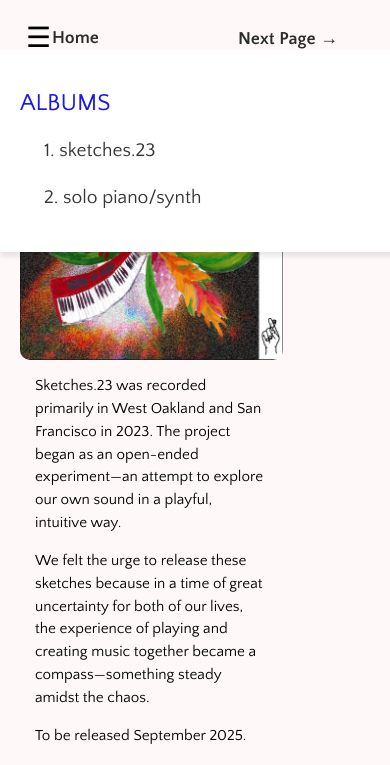
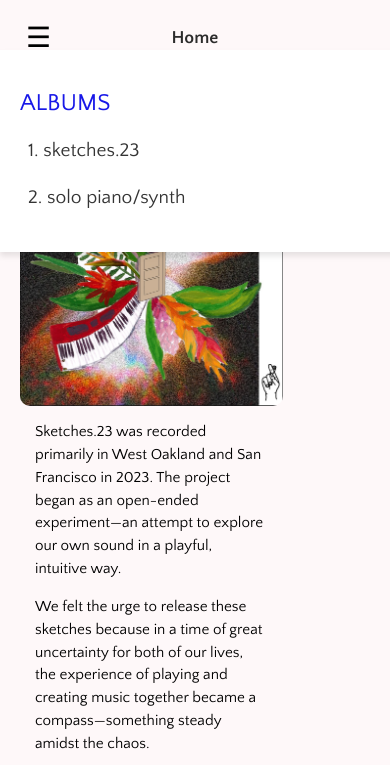
Before and after one commit to jingruwang76/my-website, a plain HTML site: page projects.html in a window 390 px wide. Both pictures are taken after a click on the button "Toggle Menu". Shown: the top 765 px of the page. Drawn offline with Linux system fonts and the light colour scheme.

Commit message:
further changes to the optimization

```diff
--- a/style.css
+++ b/style.css
@@ -50,7 +50,13 @@ h1 {
   font-size: 4rem;
 }
 
-/* Navigation links */
+/* Default horizontal layout */
+nav {
+  display: flex;
+  justify-content: center; /* center links */
+  align-items: center;
+}
+
 nav a {
   margin: 0 1rem;
   font-size: 1.2rem;
@@ -60,6 +66,18 @@ nav a {
 
 nav a:hover {
   text-decoration: underline;
+}
+
+/* Small screens: stack vertically */
+@media (max-width: 768px) {
+  nav {
+    flex-direction: column; /* stack links */
+    gap: 10px;              /* spacing between links */
+  }
+
+  nav a {
+    margin: 0;              /* remove horizontal margin */
+  }
 }
 
 img {
@@ -120,7 +138,7 @@ section#about p {
   text-decoration: underline; /* subtle hover effect */
 }
 
-/* --- Projects Container --- */
+/* --- Film Projects Container --- */
 .projects-container {
   display: flex;
   gap: 40px;            /* space between projects */
@@ -172,13 +190,15 @@ section#about p {
   flex-direction: row;
   gap: 20px;
   padding: 20px;
+  align-items: flex-start; /* ensures sidebar stays at top */
 }
 
-/* --- Project page ----- */
+/* --- Albums Project page ----- */
 
 .sidebar {
-  width: 25%;
-  padding: 10px;
+  flex: 0 0 200px;   /* or whatever width you want */
+  display: flex;
+  flex-direction: column;
   text-align: left;
 }
 
@@ -187,6 +207,7 @@ section#about p {
   margin-bottom: 15px;
   font-weight: normal;   /* Remove bold */
   color: #1818e8;        /* Black title */
+  align-self: flex-start;
 }
 
 .sidebar ul {
@@ -266,6 +287,7 @@ section#about p {
 .additional-images {
   display: flex;       /* put images side by side */
   gap: 10px;           /* space between images */
+  justify-content: center; /* center images horizontally */
   margin-top: 20px;
 }
 
@@ -282,7 +304,6 @@ section#about p {
   }
 
   .additional-images {
-    flex-direction: column;   /* stack vertically */
     align-items: center;
     gap: 20px;
   }
@@ -370,6 +391,19 @@ a[href^="mailto"]:hover {
 }
 
 /* Masonry photo gallery */
+/* Default: text spans full width */
+.photo-intro {
+  margin: 0 0 20px 0;  /* centers content */
+}
+
+/* Small screens */
+@media (max-width: 768px) {
+  .photo-intro {
+    max-width: 70%;
+    text-align: center;   /* center text */
+    margin: 0 auto 15px; /* slightly smaller spacing on mobile */
+  }
+}
 
 .masonry {
   column-count: 3;        /* Number of columns on large screens */
```
Also changed, not shown: photography.html (+1 -1 lines).
